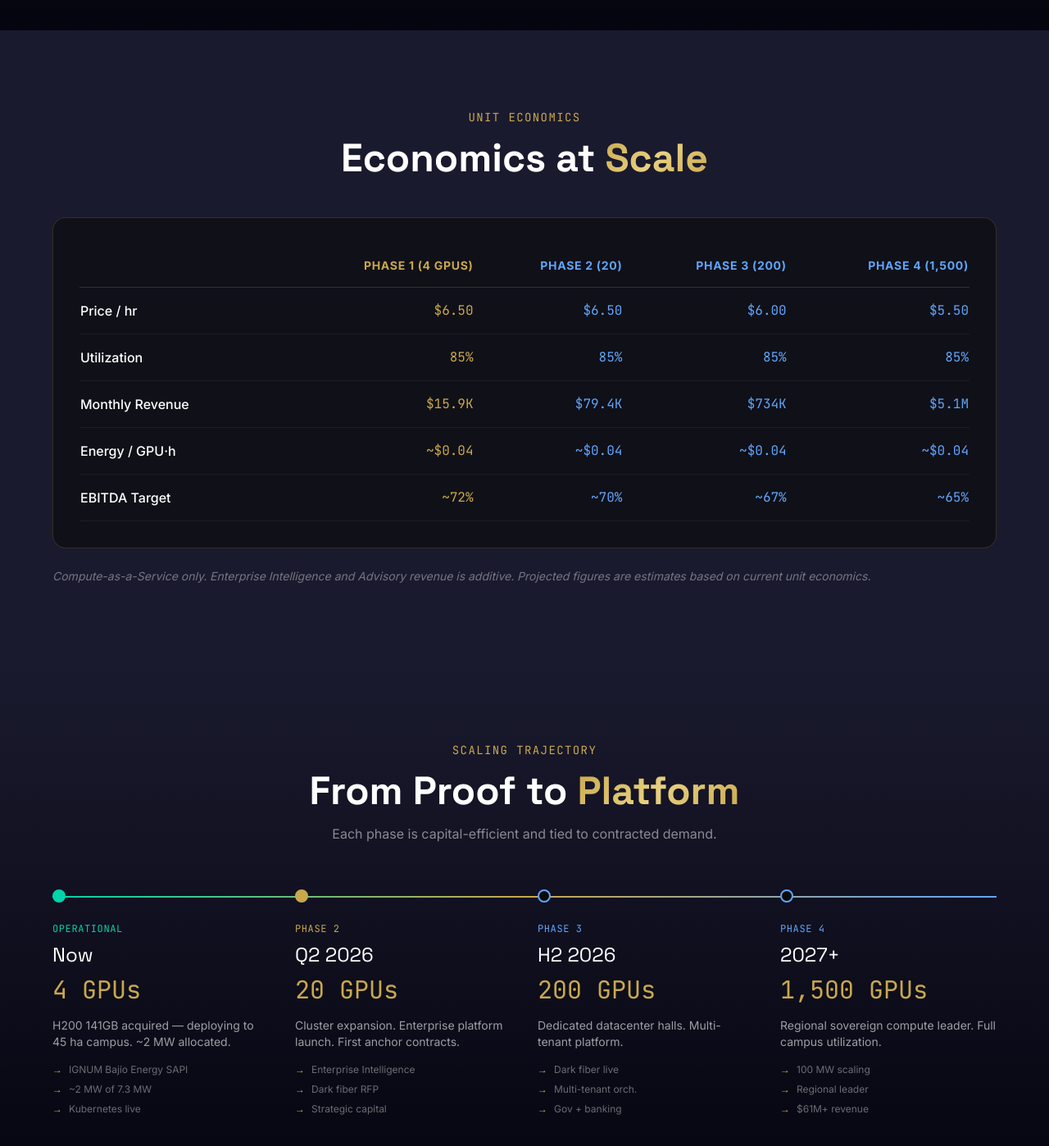
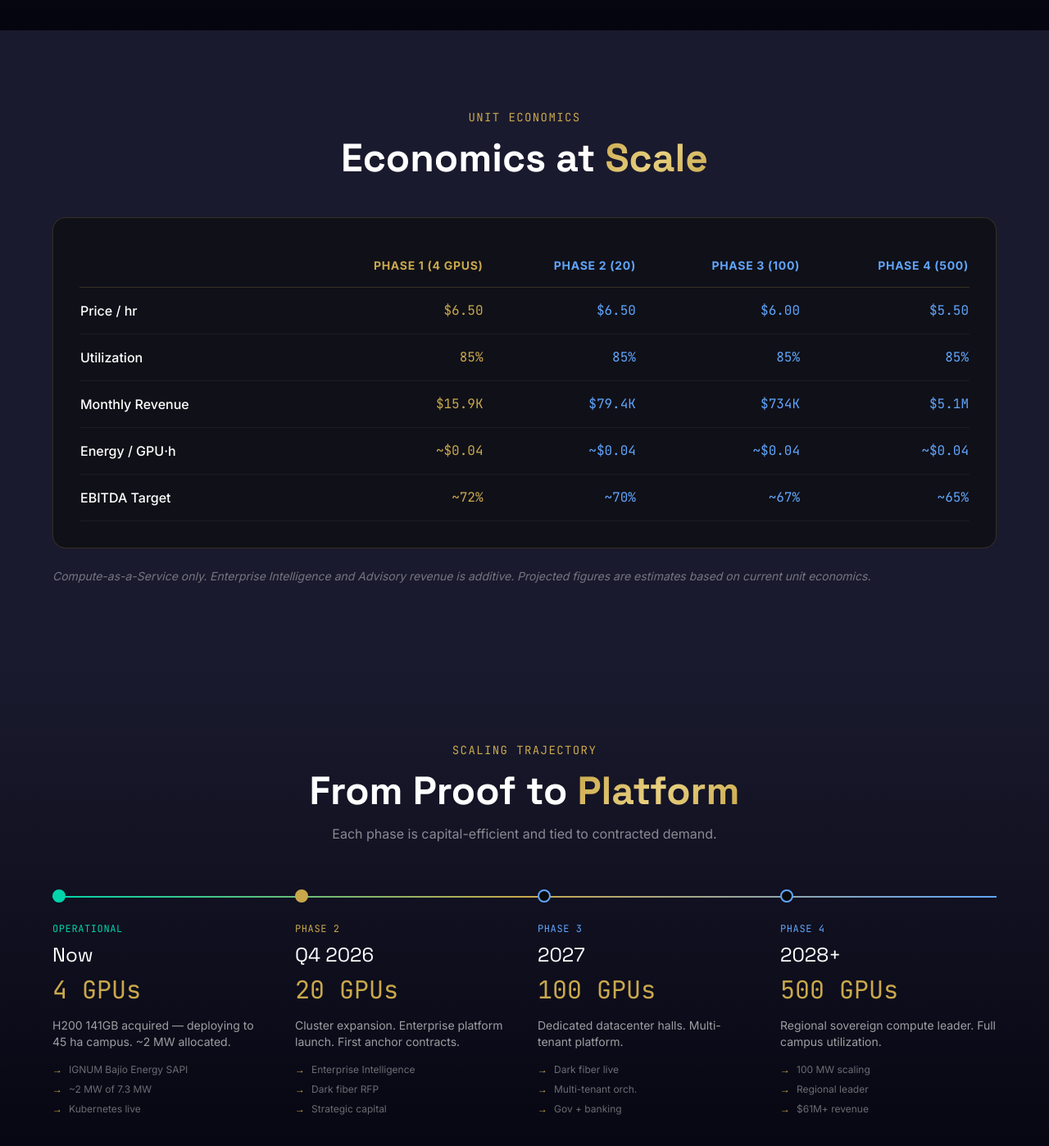
Before and after one commit to Tommy3808/ignum-website, a React (Vite) app: page /investors in a window 1280 px wide. Shown: the part 3051-4449 px from the top of the page at 82% size. Built offline with nearby package versions, Linux system fonts and the light colour scheme.

Commit message:
fix: roadmap GPU realista — Q4 2026/2027/2028+, sin instalaciones aún

```diff
--- a/src/pages/Investors.tsx
+++ b/src/pages/Investors.tsx
@@ -292,8 +292,8 @@ export default function Investors() {
                     <th className="text-left py-4 text-white/50 text-sm uppercase tracking-wider"></th>
                     <th className="text-right py-4 text-gold text-sm uppercase tracking-wider">Phase 1 (4 GPUs)</th>
                     <th className="text-right py-4 text-blue-400 text-sm uppercase tracking-wider">Phase 2 (20)</th>
-                    <th className="text-right py-4 text-blue-400 text-sm uppercase tracking-wider">Phase 3 (200)</th>
-                    <th className="text-right py-4 text-blue-400 text-sm uppercase tracking-wider">Phase 4 (1,500)</th>
+                    <th className="text-right py-4 text-blue-400 text-sm uppercase tracking-wider">Phase 3 (100)</th>
+                    <th className="text-right py-4 text-blue-400 text-sm uppercase tracking-wider">Phase 4 (500)</th>
                   </tr>
                 </thead>
                 <tbody>
@@ -357,7 +357,7 @@ export default function Investors() {
                   },
                   {
                     phase: 'Phase 2',
-                    date: 'Q2 2026',
+                    date: 'Q4 2026',
                     gpus: '20 GPUs',
                     detail: 'Cluster expansion. Enterprise platform launch. First anchor contracts.',
                     status: 'funded',
@@ -365,16 +365,16 @@ export default function Investors() {
                   },
                   {
                     phase: 'Phase 3',
-                    date: 'H2 2026',
-                    gpus: '200 GPUs',
+                    date: '2027',
+                    gpus: '100 GPUs',
                     detail: 'Dedicated datacenter halls. Multi-tenant platform.',
                     status: 'planned',
                     milestones: ['Dark fiber live', 'Multi-tenant orch.', 'Gov + banking']
                   },
                   {
                     phase: 'Phase 4',
-                    date: '2027+',
-                    gpus: '1,500 GPUs',
+                    date: '2028+',
+                    gpus: '500 GPUs',
                     detail: 'Regional sovereign compute leader. Full campus utilization.',
                     status: 'planned',
                     milestones: ['100 MW scaling', 'Regional leader', '$61M+ revenue']
```
